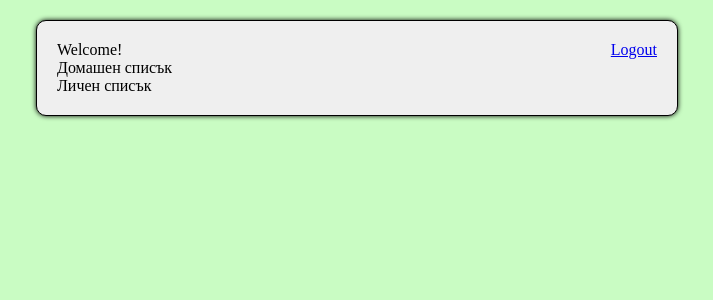
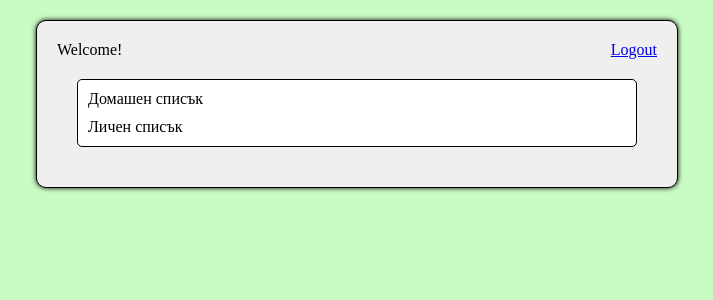
Before and after one commit to gvkunchev/fmi-shopping-list, a Django app: page / in a window 1280 px wide. Shown: the top 300 px of the page, without its empty margins (283-996 px from the left). Run offline with Django 4.2, Linux system fonts and the light colour scheme; a user stored in the database is signed in; data comes from the database, SQL or seed files in the repository.

Commit message:
Migrate shopping lists to links - make shopping lists clickable and pointing to specific pages - adjust the visuals with some CSS

```diff
--- a/shopping_list/gui/static/generic.css
+++ b/shopping_list/gui/static/generic.css
@@ -16,3 +16,24 @@ body {
 .float-right {
     float: right;
 }
+
+.list {
+    padding: 5px;
+    margin: 20px;
+    border: 1px solid black;
+    border-radius: 5px;
+    background-color: white;
+}
+
+.list-item {
+    display: block;
+    cursor: pointer;
+    padding: 5px;
+    border-radius: 5px;
+    color: inherit;
+    text-decoration: none;
+}
+
+.list-item:hover {
+    background-color: #c9fcc3;
+}
--- a/shopping_list/gui/templates/index.html
+++ b/shopping_list/gui/templates/index.html
@@ -5,7 +5,7 @@
     <div class="header">Welcome!</div>
     <div class="list">
         {% for shopping_list in shopping_lists %}
-            <div class="list-item">{{ shopping_list.name }}</div>
+            <a href="shopping_list?id={{ shopping_list.pk }}" class="list-item">{{ shopping_list.name }}</a>
         {% endfor %}
     </div>
 {% endblock %}
```
